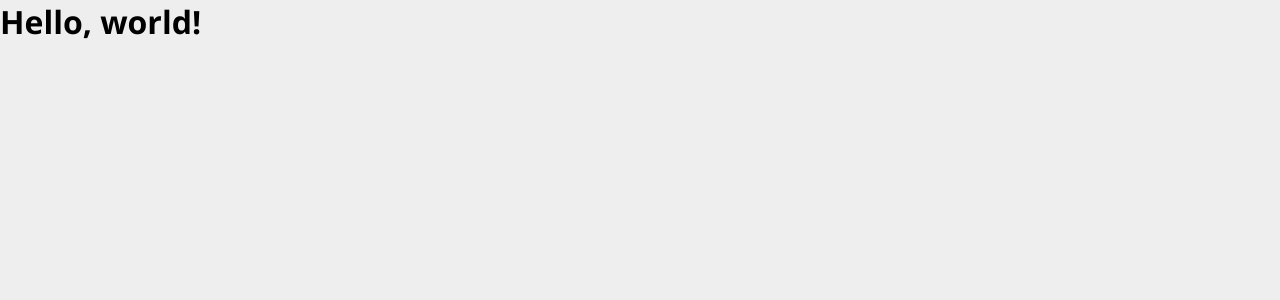
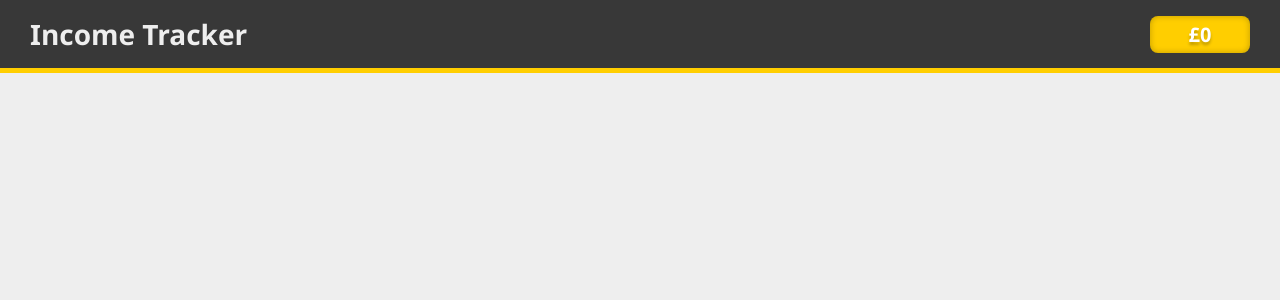
Before and after one commit to scented-wiring/vue-income-tracker, a Vue app: page / in a window 1280 px wide. Shown: the top 300 px of the page. Built offline with nearby package versions, Linux system fonts and the light colour scheme.

Commit message:
create Header component, pass to App

```diff
--- a/src/App.vue
+++ b/src/App.vue
@@ -1,7 +1,16 @@
-<template><h1>Hello, world!</h1></template>
+<template>
+  <Header />
+</template>
 
 <script>
-export default {};
+import Header from "./components/Header";
+
+export default {
+  name: "App",
+  components: {
+    Header,
+  },
+};
 </script>
 
 <style>
--- /dev/null
+++ b/src/components/Header.vue
@@ -0,0 +1,40 @@
+<template>
+  <header>
+    <h1>Income Tracker</h1>
+    <div class="total-income">£0</div>
+  </header>
+</template>
+
+<script>
+export default {};
+</script>
+
+<style scoped>
+header {
+  display: flex;
+  justify-content: space-between;
+  align-items: center;
+  padding: 15px 30px;
+  background-color: #383838;
+  border-bottom: 5px solid #ffce00;
+}
+
+header h1 {
+  color: #eee;
+  font-size: 28px;
+}
+
+header .total-income {
+  font-family: "Segoe UI", Tahoma, Geneva, Verdana, sans-serif;
+  background-color: #ffce00;
+  color: #fff;
+  font-size: 20px;
+  font-weight: 900;
+  padding: 5px 10px;
+  min-width: 100px;
+  text-align: center;
+  border-radius: 8px;
+  box-shadow: inset 0px 0px 6px rgba(0, 0, 0, 0.25);
+  text-shadow: 0px 3px 3px rgba(0, 0, 0, 0.25);
+}
+</style>
```
